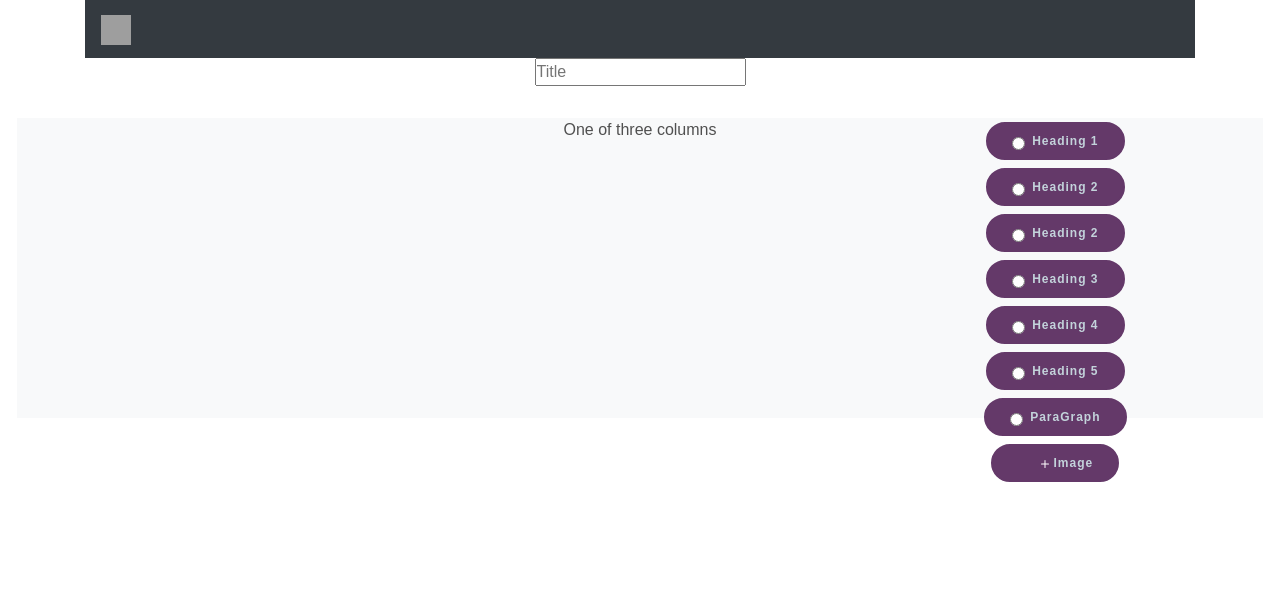
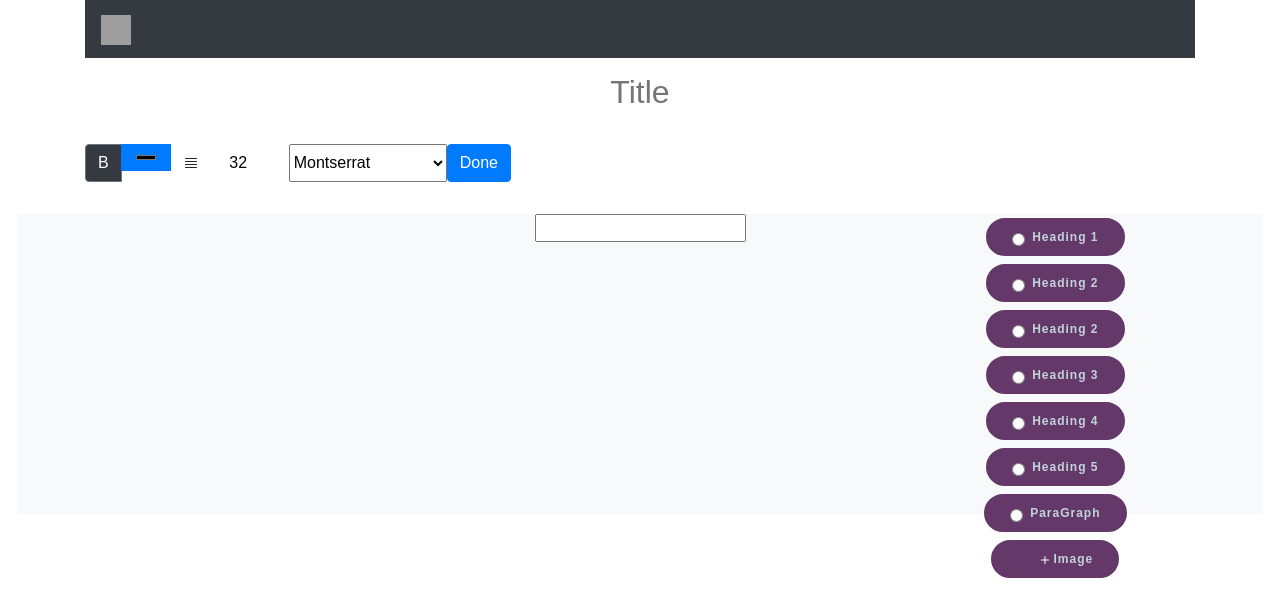
Before and after one commit to utkarshgubrelay2000/bloggr-admin, a React (Create React App) app: page / in a window 1280 px wide. Shown: the top 616 px of the page. Built offline with nearby package versions, Linux system fonts and the light colour scheme; grey boxes are pictures that could not be loaded.

Commit message:
title editing done

```diff
--- a/src/App.js
+++ b/src/App.js
@@ -1,7 +1,66 @@
-import logo from './logo.svg';
 import './App.css';
+import { Component } from 'react';
 
-function App() {
+export default class admin extends Component  {
+  state={
+    blogContent:[],
+    checkBox:"",
+    title:"",
+    thumbNail:'',
+    editTitle:true,
+    showPreview:false,
+    titleStyling:{color:'green',textAlign:'center',fontSize:'32px'}
+  }
+  onChangeHandler=(e)=>{
+    this.setState({title:e.target.value,editTitle:true,showPreview:false})
+  this.forceUpdate()
+
+  }
+  setTitleStyling=(e)=>{
+    let name=e.target.name
+    let newStyle;
+
+    if(name==='textAlign'){
+      console.log(e.target)
+      let alignItem;
+if(this.state.titleStyling.textAlign==='center'){
+  console.log(true)
+alignItem='right'
+}
+else if(this.state.titleStyling.textAlign==='right'){
+alignItem='left'
+}
+else{
+  alignItem='center'
+}
+let alignObject={textAlign:alignItem}
+newStyle={...this.state.titleStyling,...alignObject}
+console.log(newStyle,alignObject)
+this.setState({titleStyling:newStyle})
+    }
+    else if(name==='fontSize'){
+      newStyle={...this.state.titleStyling,fontSize:e.target.value+'px'}
+    }
+    else{
+      let styleObject ={[name]:e.target.value}
+     newStyle={...this.state.titleStyling,...styleObject}
+
+    }
+    this.setState({titleStyling:newStyle})
+    this.forceUpdate()
+
+  console.log(newStyle)
+  }
+titleSubmit=()=>{
+  let title=<h1 style={this.state.titleStyling}> {this.state.title}</h1>
+  console.log(title)
+  this.setState({title:title,editTitle:false,showPreview:true})
+}
+  checkBoxValue=(e)=>{
+    console.log(e.target.value)
+    this.setState({checkBox:e.target.value})
+  }
+  render(){
   return (
     <section className="App">
 <div className="container">
@@ -12,9 +71,39 @@ function App() {
 </nav>
 </div>
 <div className='text-center mr-12'>
+{this.state.showPreview?this.state.title:null}
+<input className="inputTitle" style={this.state.titleStyling}  type="text" onChange={this.onChangeHandler} name="exampleRadios" id="exampleRadios1" placeholder='Title'
+    />
+    {this.state.editTitle?<div>
 
-<input className="inputTitle" type="text" name="exampleRadios" id="exampleRadios1" placeholder='Title'
-    />
+      <div class="btn-toolbar editTitleBar container text-center  mt-3" role="toolbar" aria-label="Toolbar with button groups">
+  <div class="btn-group mr-2" role="group" aria-label="First group">
+    <button type="button" value={600} name='fontWeight'  onClick={this.setTitleStyling} class="btn btn-secondary bg-dark">B</button>
+    <input type="color" name='color' onChange={this.setTitleStyling}
+     class="btn btn-primary"
+     placeholder='color' />
+    <button type="button" class="btn bg-black" name='textAlign' onClick={this.setTitleStyling}>
+    <svg xmlns="http://www.w3.org/2000/svg"  width="16" height="16" fill="currentColor" class="bi bi-justify" viewBox="0 0 16 16">
+  <path fill-rule="evenodd" d="M2 12.5a.5.5 0 0 1 .5-.5h11a.5.5 0 0 1 0 1h-11a.5.5 0 0 1-.5-.5zm0-3a.5.5 0 0 1 .5-.5h11a.5.5 0 0 1 0 1h-11a.5.5 0 0 1-.5-.5zm0-3a.5.5 0 0 1 .5-.5h11a.5.5 0 0 1 0 1h-11a.5.5 0 0 1-.5-.5zm0-3a.5.5 0 0 1 .5-.5h11a.5.5 0 0 1 0 1h-11a.5.5 0 0 1-.5-.5z"/>
+</svg>
+    </button>
+    <input type="number" name="fontSize" defaultValue="32" onChange={this.setTitleStyling} class="btn fontSize" placeholder='32px'/>
+  </div>
+
+  <select name="fontFamily" id="fontFamily" onChange={this.setTitleStyling}>
+  <option value='Montserrat", sans-serif'>Montserrat</option>
+  <option value="Open Sans">Open Sans</option>
+  <option value="Arial">Arial</option>
+  <option value="Times New Roman">Times New Roman</option>
+</select>
+
+  <div class="btn-group" role="group" aria-label="Third group" style={{float:'right'}}>
+    <button type="button" class="btn btn-primary" onClick={this.titleSubmit}>Done</button>
+  </div>
+</div>
+
+
+    </div>:null}
 </div>
 <div className='p-4 m-2'>
 
@@ -23,13 +112,14 @@ function App() {
 
     </div>
     <div className="col-sm-6">
-      One of three columns
+     <input type="text" />
+
     </div>
     <div className="col-sm-2 " style={{height:'300px'}}>
     <section type="section" className="btn cta-btn m-1">
     <div className="form-check">
 
-  <input className="form-check-input" type="radio" name="exampleRadios" id="exampleRadios1" value="H1"
+  <input className="form-check-input" onChange={this.checkBoxValue} type="radio" name="exampleRadios" id="exampleRadios1" value="H1"
     />
 
   <label className="form-check-label" for="exampleRadios1">
@@ -40,7 +130,7 @@ function App() {
    <section type="section" className="btn cta-btn m-1">
     <div className="form-check">
 
-  <input className="form-check-input" type="radio" name="exampleRadios" id="exampleRadios1" value="H2"
+  <input className="form-check-input" type="radio" onChange={this.checkBoxValue}  name="exampleRadios" id="exampleRadios1" value="H2"
     />
 
   <label className="form-check-label" for="exampleRadios1">
@@ -51,7 +141,7 @@ function App() {
    <section type="section" className="btn cta-btn m-1">
     <div className="form-check">
 
-  <input className="form-check-input" type="radio" name="exampleRadios" id="exampleRadios1" value="H3"
+  <input className="form-check-input" type="radio" onChange={this.checkBoxValue} name="exampleRadios" id="exampleRadios1" value="H3"
     />
 
   <label className="form-check-label" for="exampleRadios1">
@@ -62,7 +152,7 @@ function App() {
    <section type="section" className="btn cta-btn m-1">
     <div className="form-check">
 
-  <input className="form-check-input" type="radio" name="exampleRadios" id="exampleRadios1" value="H3"
+  <input className="form-check-input" onChange={this.checkBoxValue} type="radio" name="exampleRadios" id="exampleRadios1" value="H3"
    />
 
   <label className="form-check-label" for="exampleRadios1">
@@ -73,7 +163,7 @@ function App() {
    <section type="section" className="btn cta-btn m-1">
     <div className="form-check">
 
-  <input className="form-check-input" type="radio" name="exampleRadios" id="exampleRadios1" value="H4"
+  <input className="form-check-input" onChange={this.checkBoxValue} type="radio" name="exampleRadios" id="exampleRadios1" value="H4"
    />
 
   <label className="form-check-label" for="exampleRadios1">
@@ -84,7 +174,7 @@ function App() {
    <section type="section" className="btn cta-btn m-1">
     <div className="form-check">
 
-  <input className="form-check-input" type="radio" name="exampleRadios" id="exampleRadios1" value="H5"
+  <input className="form-check-input"onChange={this.checkBoxValue} type="radio" name="exampleRadios" id="exampleRadios1" value="H5"
     />
 
   <label className="form-check-label" for="exampleRadios1">
@@ -95,7 +185,7 @@ function App() {
    <section type="section" className="btn cta-btn m-1">
     <div className="form-check">
 
-  <input className="form-check-input" type="radio" name="exampleRadios" id="exampleRadios1" value="Para"
+  <input className="form-check-input" onChange={this.checkBoxValue} type="radio" name="exampleRadios" id="exampleRadios1" value="Para"
    />
 
   <label className="form-check-label" for="exampleRadios1">
@@ -122,7 +212,5 @@ function App() {
 </div>
 </div>
     </section>
-  );
+  ); }
 }
-
-export default App;
--- a/src/index.css
+++ b/src/index.css
@@ -68,7 +68,7 @@ input:focus {
 ------------------------*/
 h1, h2, h3, h4, h5, h6{font-family: 'Montserrat', sans-serif; font-weight:normal; margin-top: 0px; margin-bottom: 0px; text-transform: uppercase; letter-spacing: 1px;}
 h1 a, h2 a, h3 a, h4 a, h5 a, h6 a { color: inherit; }
-h1 { font-family: 'Montserrat', sans-serif; font-size: 64px; font-style: normal; font-weight: 700; color: #354A21;}
+h1 { font-family: 'Montserrat', sans-serif; font-style: normal; font-weight: 700; color: #354A21;}
 h2 { font-family: 'Montserrat', sans-serif; font-size: 56px; font-style: normal; font-weight: 600; color: #354A21;}
 h3 { font-family: 'Montserrat', sans-serif; font-size: 48px; font-style: normal; font-weight: 600; color: #354A21;}
 h4 { font-family: 'Montserrat', sans-serif; font-size: 40px; font-style: normal; font-weight: 600; color: #354A21;}
@@ -121,3 +121,20 @@ a:hover {
   color: #643969 !important;
   border: 2px solid #c3d3db ;
 }
+
+
+/* INPUT SECTION*/
+.inputTitle{
+  background-color: white;
+  border:none;
+  margin: 10px;
+  width: 80%;
+  height: 50px;
+  text-align: center;
+  color: black;
+  font-size: 30px;
+}
+.fontSize{
+  width:70px;
+  color:black
+}
```
